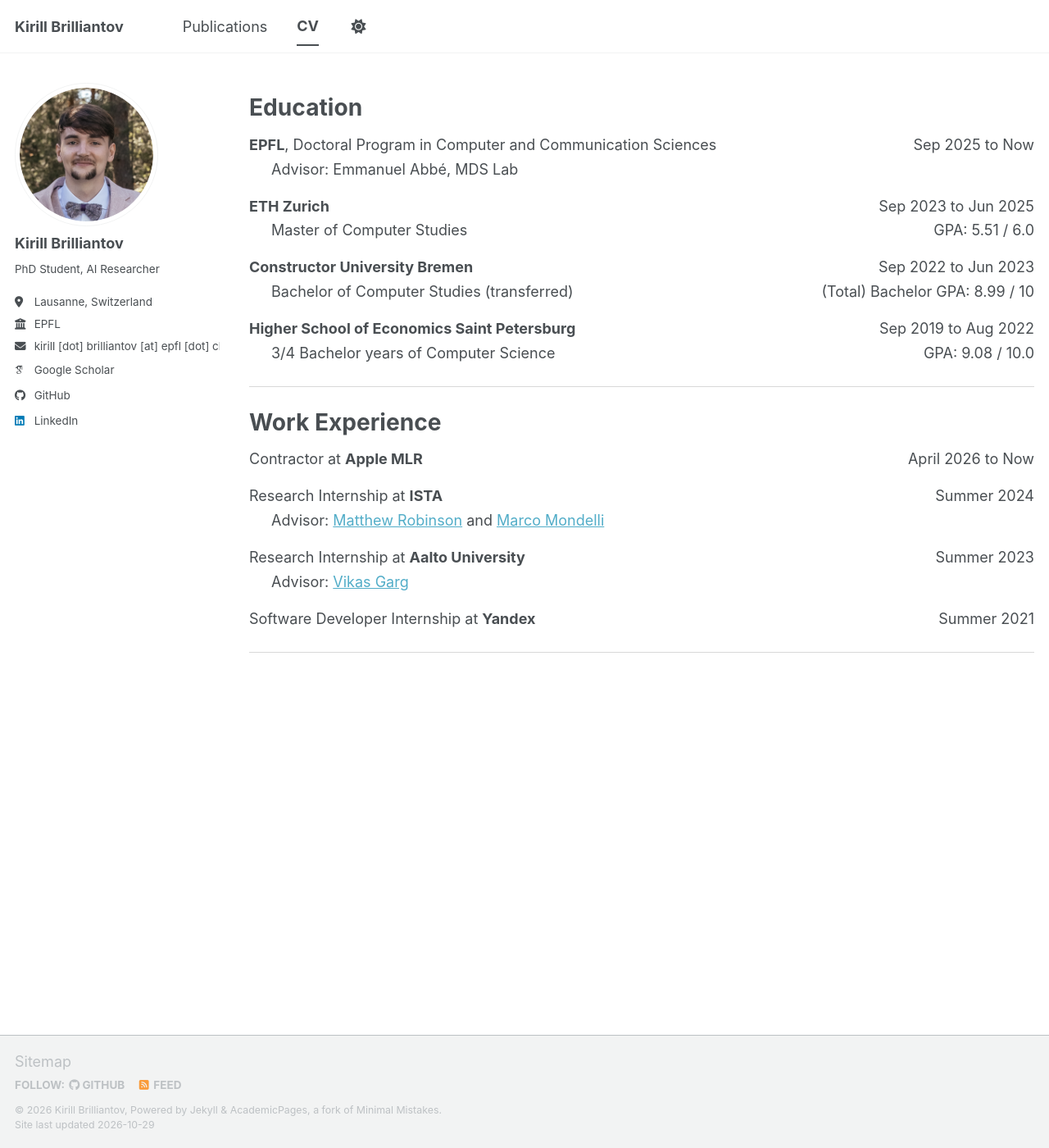
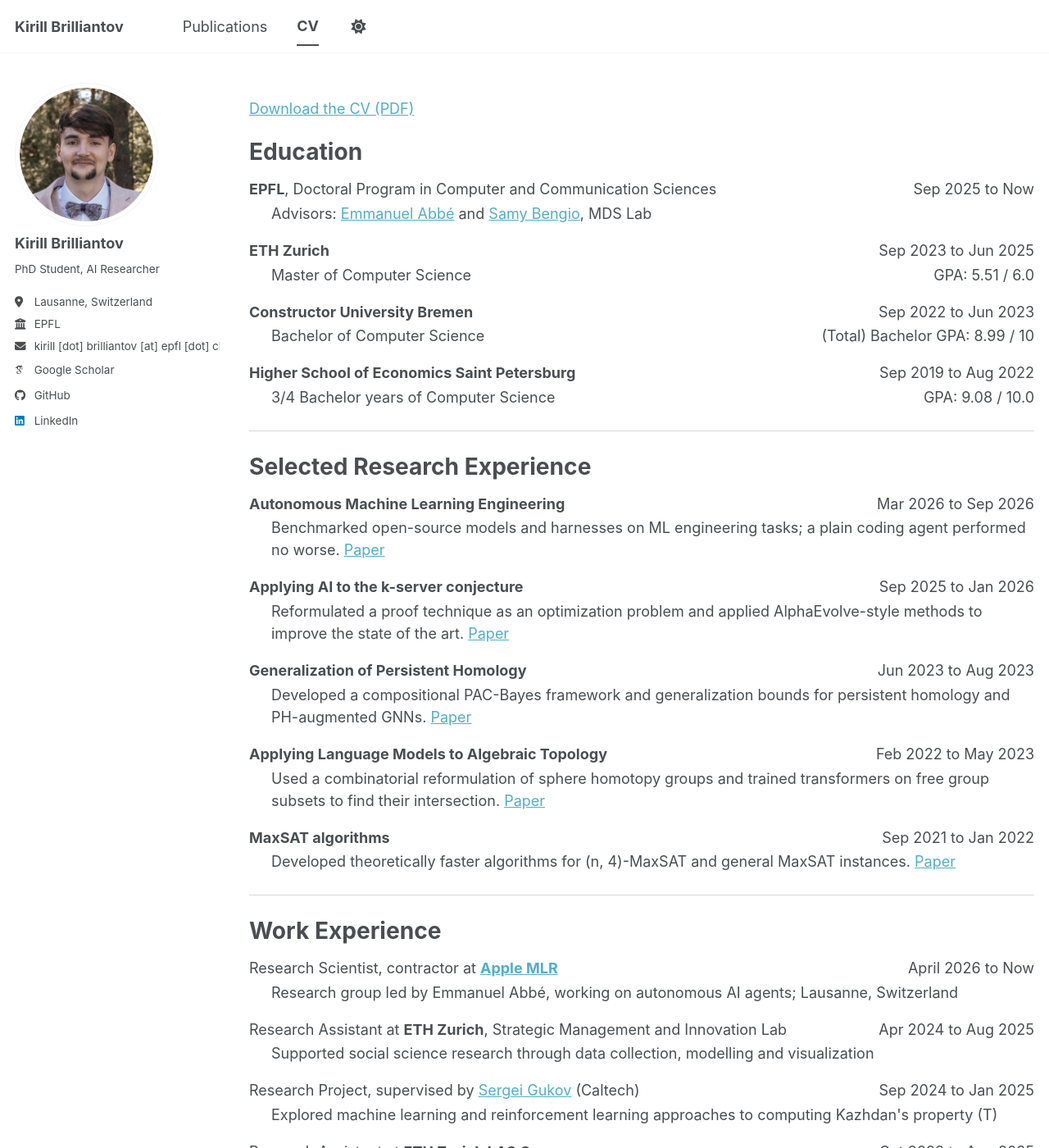
Before and after one commit to kibrq/kibrq.github.io, a Jekyll site: the page built from _pages/cv.md, in a window 1280 px wide and 1400 px high. Shown: the whole window at 82% size. Built offline with Jekyll 4.4.1, drawn with Linux system fonts in a browser that asks for light colours; some web fonts are replaced; a script bundle is joined from its source files by our own code; library files that are not in the unit come from our copies; some of the changed text lies outside the part shown.

Commit message:
update CV

```diff
--- a/_pages/cv.md
+++ b/_pages/cv.md
@@ -9,6 +9,8 @@ redirect_from:
 
 {% include base_path %}
 
+[Download the CV (PDF)]({{ base_path }}/files/cv.pdf)
+
 Education
 ======
 <div class="cv-entry">
@@ -16,7 +18,7 @@ Education
     <p class="cv-entry__title"><strong>EPFL</strong>, Doctoral Program in Computer and Communication Sciences</p>
     <p class="cv-entry__date">Sep 2025 to Now</p>
   </div>
-  <p class="cv-entry__detail">Advisor: Emmanuel Abbé, MDS Lab</p>
+  <p class="cv-entry__detail">Advisors: <a href="https://scholar.google.com/citations?user=mZM5KHIAAAAJ&amp;hl=en">Emmanuel Abbé</a> and <a href="https://scholar.google.com/citations?user=Vs-MdPcAAAAJ&amp;hl=en">Samy Bengio</a>, MDS Lab</p>
 </div>
 
 <div class="cv-entry">
@@ -25,7 +27,7 @@ Education
     <p class="cv-entry__date">Sep 2023 to Jun 2025</p>
   </div>
   <div class="cv-entry__subheading">
-    <p class="cv-entry__subtext">Master of Computer Studies</p>
+    <p class="cv-entry__subtext">Master of Computer Science</p>
     <p class="cv-entry__meta">GPA: 5.51 / 6.0</p>
   </div>
 </div>
@@ -36,7 +38,7 @@ Education
     <p class="cv-entry__date">Sep 2022 to Jun 2023</p>
   </div>
   <div class="cv-entry__subheading">
-    <p class="cv-entry__subtext">Bachelor of Computer Studies (transferred)</p>
+    <p class="cv-entry__subtext">Bachelor of Computer Science</p>
     <p class="cv-entry__meta">(Total) Bachelor GPA: 8.99 / 10</p>
   </div>
 </div>
@@ -54,13 +56,52 @@ Education
 
 <hr class="cv-section-separator" />
 
+Selected Research Experience
+======
+<div class="cv-entry">
+  <div class="cv-entry__heading"><p class="cv-entry__title"><strong>Autonomous Machine Learning Engineering</strong></p><p class="cv-entry__date">Mar 2026 to Sep 2026</p></div>
+  <p class="cv-entry__detail">Benchmarked open-source models and harnesses on ML engineering tasks; a plain coding agent performed no worse. <a href="/publication/minimal-harness-autonomous-ml-engineering/">Paper</a></p>
+</div>
+<div class="cv-entry">
+  <div class="cv-entry__heading"><p class="cv-entry__title"><strong>Applying AI to the k-server conjecture</strong></p><p class="cv-entry__date">Sep 2025 to Jan 2026</p></div>
+  <p class="cv-entry__detail">Reformulated a proof technique as an optimization problem and applied AlphaEvolve-style methods to improve the state of the art. <a href="/publication/k-server-bench/">Paper</a></p>
+</div>
+<div class="cv-entry">
+  <div class="cv-entry__heading"><p class="cv-entry__title"><strong>Generalization of Persistent Homology</strong></p><p class="cv-entry__date">Jun 2023 to Aug 2023</p></div>
+  <p class="cv-entry__detail">Developed a compositional PAC-Bayes framework and generalization bounds for persistent homology and PH-augmented GNNs. <a href="/publication/compositional-pac-bayes-generalization-of-gnns/">Paper</a></p>
+</div>
+<div class="cv-entry">
+  <div class="cv-entry__heading"><p class="cv-entry__title"><strong>Applying Language Models to Algebraic Topology</strong></p><p class="cv-entry__date">Feb 2022 to May 2023</p></div>
+  <p class="cv-entry__detail">Used a combinatorial reformulation of sphere homotopy groups and trained transformers on free group subsets to find their intersection. <a href="/publication/applying-language-models-to-algebraic-topology/">Paper</a></p>
+</div>
+<div class="cv-entry">
+  <div class="cv-entry__heading"><p class="cv-entry__title"><strong>MaxSAT algorithms</strong></p><p class="cv-entry__date">Sep 2021 to Jan 2022</p></div>
+  <p class="cv-entry__detail">Developed theoretically faster algorithms for (n, 4)-MaxSAT and general MaxSAT instances. <a href="/publication/improved-algorithms-for-maximum-satisfiability/">Paper</a></p>
+</div>
+
+<hr class="cv-section-separator" />
+
 Work Experience
 ======
 <div class="cv-entry">
   <div class="cv-entry__heading">
-    <p class="cv-entry__title">Contractor at <strong>Apple MLR</strong></p>
+    <p class="cv-entry__title">Research Scientist, contractor at <strong><a href="https://machinelearning.apple.com/">Apple MLR</a></strong></p>
     <p class="cv-entry__date">April 2026 to Now</p>
   </div>
+  <p class="cv-entry__detail">Research group led by Emmanuel Abbé, working on autonomous AI agents; Lausanne, Switzerland</p>
+</div>
+
+<div class="cv-entry">
+  <div class="cv-entry__heading"><p class="cv-entry__title">Research Assistant at <strong>ETH Zurich</strong>, Strategic Management and Innovation Lab</p><p class="cv-entry__date">Apr 2024 to Aug 2025</p></div>
+  <p class="cv-entry__detail">Supported social science research through data collection, modelling and visualization</p>
+</div>
+<div class="cv-entry">
+  <div class="cv-entry__heading"><p class="cv-entry__title">Research Project, supervised by <a href="https://pma.caltech.edu/people/gukov">Sergei Gukov</a> (Caltech)</p><p class="cv-entry__date">Sep 2024 to Jan 2025</p></div>
+  <p class="cv-entry__detail">Explored machine learning and reinforcement learning approaches to computing Kazhdan's property (T)</p>
+</div>
+<div class="cv-entry">
+  <div class="cv-entry__heading"><p class="cv-entry__title">Research Assistant at <strong>ETH Zurich LAS Groups</strong></p><p class="cv-entry__date">Oct 2023 to Aug 2025</p></div>
+  <p class="cv-entry__detail">Projects in optimal transport, RL theory and LLM safety</p>
 </div>
 
 <div class="cv-entry">
@@ -81,9 +122,25 @@ Work Experience
 
 <div class="cv-entry">
   <div class="cv-entry__heading">
+    <p class="cv-entry__title">Research Assistant at <strong>EIMI</strong></p>
+    <p class="cv-entry__date">Feb 2022 to Jul 2022</p>
+  </div>
+  <p class="cv-entry__detail">Saint Petersburg, Russia</p>
+</div>
+
+<div class="cv-entry">
+  <div class="cv-entry__heading">
     <p class="cv-entry__title">Software Developer Internship at <strong>Yandex</strong></p>
     <p class="cv-entry__date">Summer 2021</p>
   </div>
 </div>
 
 <hr class="cv-section-separator" />
+
+Teaching and Academic Activities
+======
+<div class="cv-entry"><div class="cv-entry__heading"><p class="cv-entry__title"><strong><a href="https://www.aiforscience.school/">AI for Science European Summer School</a></strong></p><p class="cv-entry__date">Jul 2026</p></div><p class="cv-entry__detail">Athens, Greece; organized by HIAS and sponsored by Google DeepMind</p></div>
+<div class="cv-entry"><div class="cv-entry__heading"><p class="cv-entry__title"><strong>Reviewer</strong></p><p class="cv-entry__date">2025–2026</p></div><p class="cv-entry__detail">NeurIPS 2025, ICLR 2026, NeurIPS 2026 Datasets and Benchmarks Track</p></div>
+<div class="cv-entry"><div class="cv-entry__heading"><p class="cv-entry__title"><strong>Teaching Assistant, Probabilités et statistique (pour IC)</strong></p><p class="cv-entry__date">Sep 2026 to Jan 2027</p></div><p class="cv-entry__detail">EPFL, Lausanne</p></div>
+<div class="cv-entry"><div class="cv-entry__heading"><p class="cv-entry__title"><strong>Teaching Assistant, Introduction to ML</strong></p><p class="cv-entry__date">Apr 2024 to Jun 2024</p></div><p class="cv-entry__detail">ETH Zurich; contributed a chapter and visualizations to the lecture script</p></div>
+<div class="cv-entry"><div class="cv-entry__heading"><p class="cv-entry__title"><strong>Teaching and coursework supervision</strong></p><p class="cv-entry__date">2022</p></div><p class="cv-entry__detail">C++ and mathematical logic at HSE Saint Petersburg</p></div>
```
Also changed, not shown: _pages/about.md (+1 -1 lines), 1 other file.
